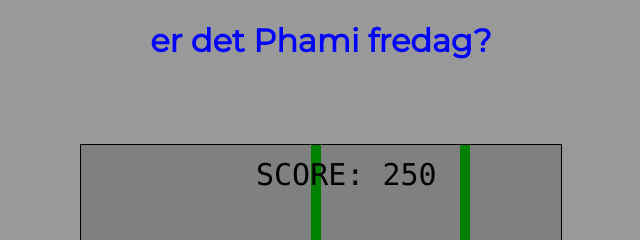
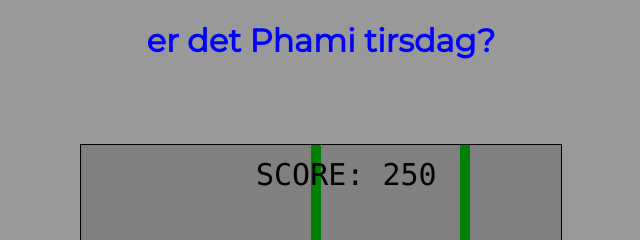
Before and after one commit to Phamishan/objektorienteret-prog-del-2, a plain HTML site: page index.html in a window 1280 px wide. Shown: the top 240 px of the page, 319-959 px from the left. Drawn offline with Linux system fonts and the light colour scheme.

Commit message:
Tirsdag istedet for fredag

```diff
--- a/index.html
+++ b/index.html
@@ -10,7 +10,7 @@
 </head>
 
 <body id="body">
-    <h1 class="text" id="text">er det Phami fredag?</h1>
+    <h1 class="text" id="text">er det Phami tirsdag?</h1>
     <h2 id="yesno">3</h2>
 
     <body onload="startGame()">
```
